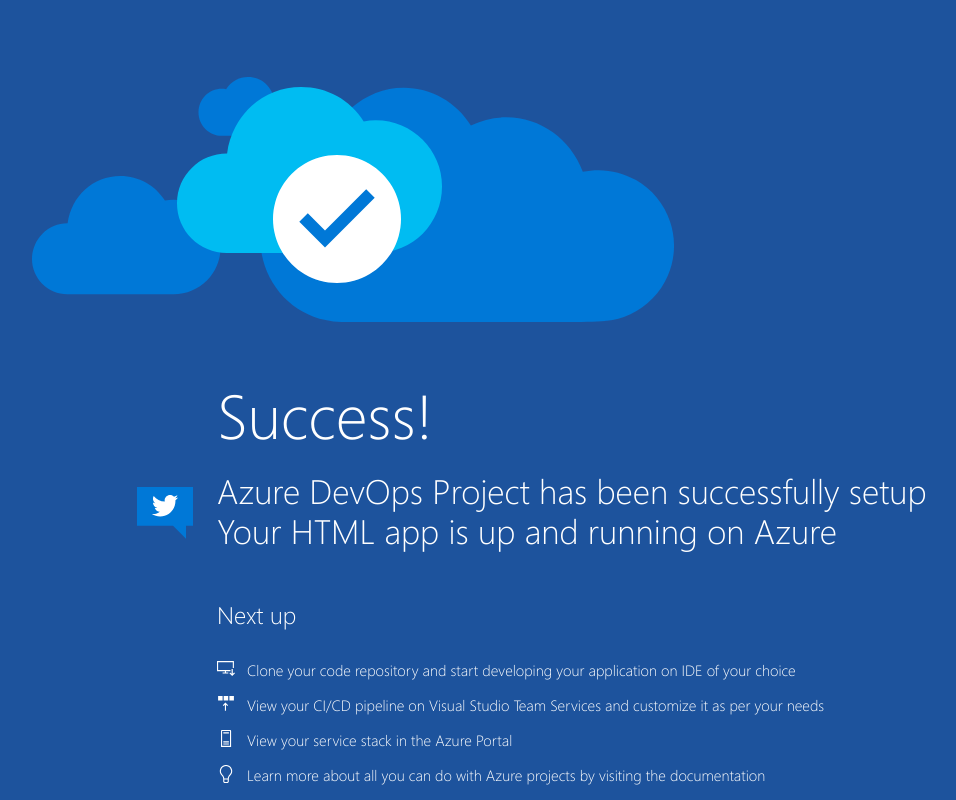
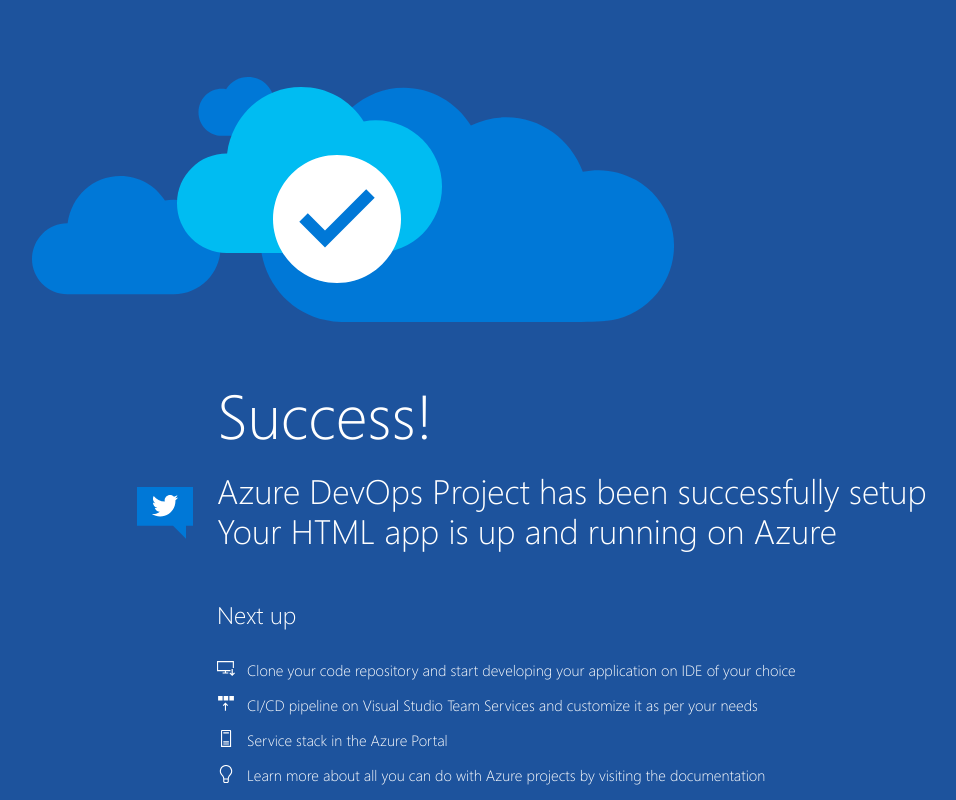
Before and after one commit to Harissh77/devdecopsday3, a plain HTML site: page index.html in a window 1280 px wide. Shown: the whole page, without its empty margins (8-964 px from the left). Drawn offline with Linux system fonts and the light colour scheme.

Commit message:
Update index.html

```diff
--- a/index.html
+++ b/index.html
@@ -2,7 +2,7 @@
 <html>
 
 <head>
-     <title>HTML Application</title>
+     <title>HARISH WEB APP - AZURE </title>
 	 <link href="css/site.css" rel="stylesheet">
 </head>
 
@@ -34,13 +34,13 @@
                             <div class="step-icon">
                                 <img src="img/deployWhite.svg">
                             </div>
-                            <div class="step-text"><a href="https://go.microsoft.com/fwlink/?linkid=862410">View your CI/CD pipeline on Visual Studio Team Services and customize it as per your needs</a></div>
+                            <div class="step-text"><a href="https://go.microsoft.com/fwlink/?linkid=862410"> CI/CD pipeline on Visual Studio Team Services and customize it as per your needs</a></div>
                         </div>
                         <div class="step">
                             <div class="step-icon">
                                 <img src="img/stackWhite.svg">
                             </div>
-                            <div class="step-text"><a href="http://portal.azure.com">View your service stack in the Azure Portal</a></div>
+                            <div class="step-text"><a href="http://portal.azure.com"> Service stack in the Azure Portal</a></div>
                         </div>
                         <div class="step">
                             <div class="step-icon">
```
